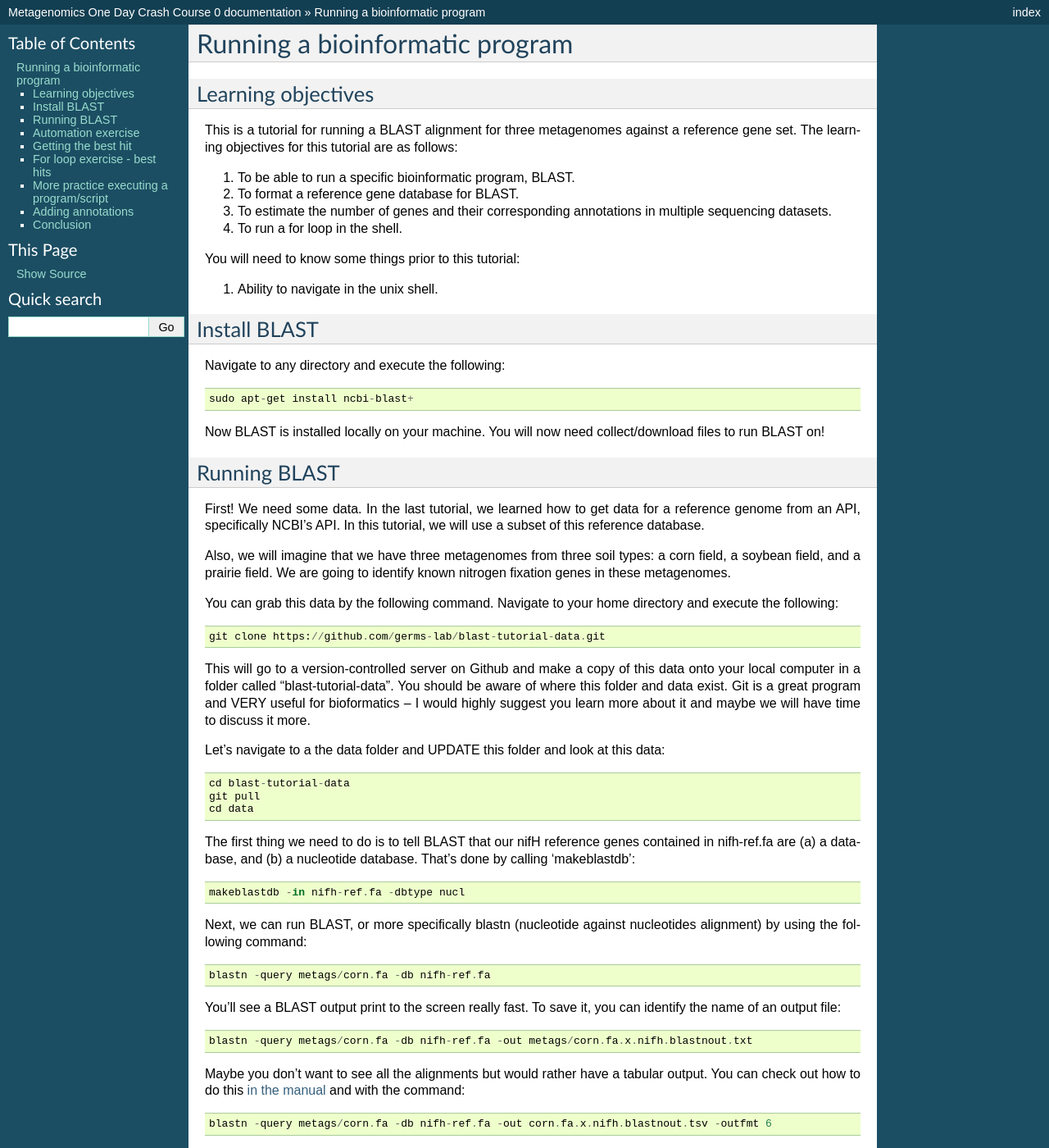
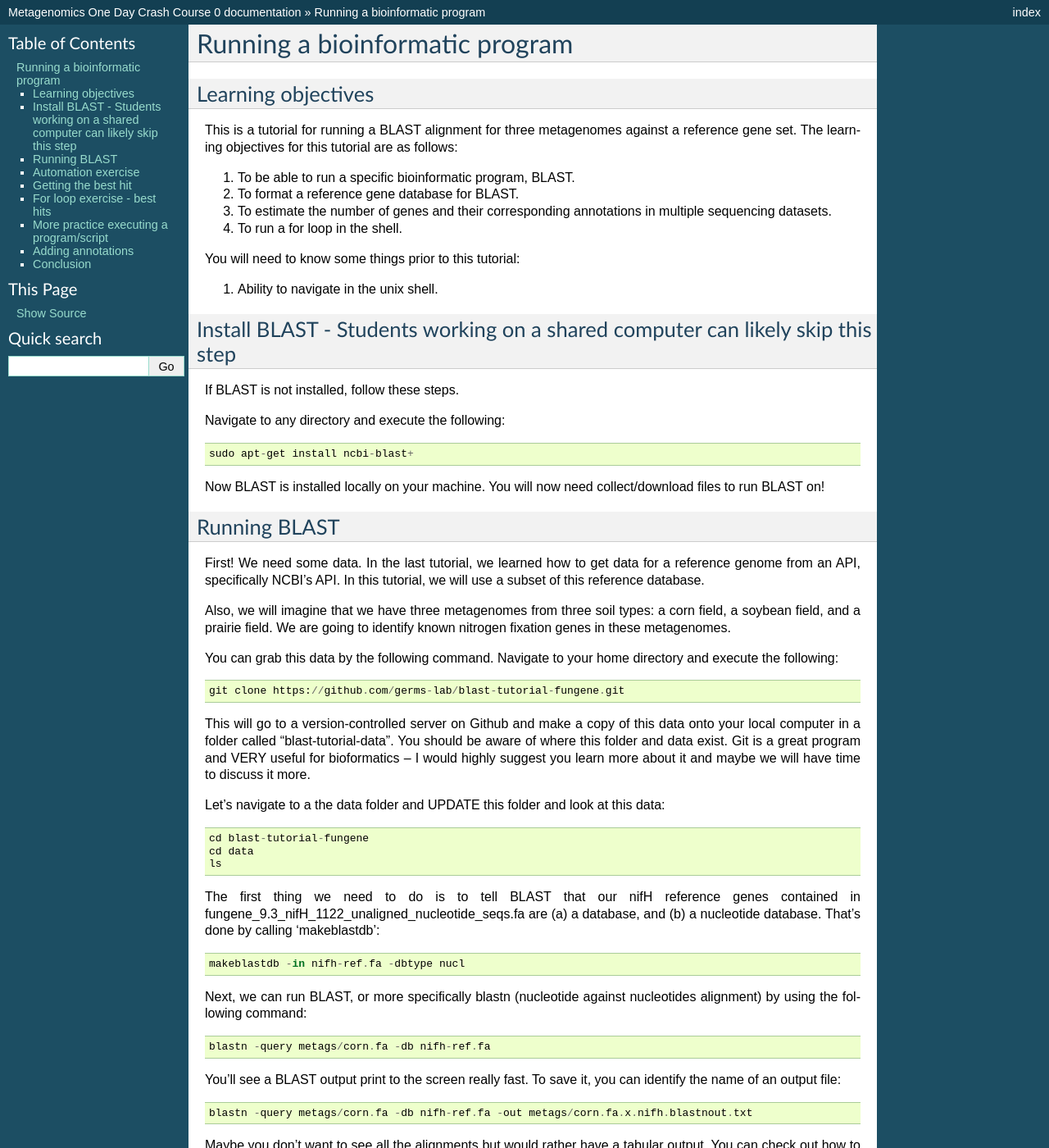
Before and after one commit to germs-lab/one-day-metag-crash-course, a Sphinx documentation site: the page built from docs/blast-fungene/index.rst, in a window 1280 px wide and 1400 px high. Shown: the whole window at 82% size. Built offline with Sphinx 7.4.7, drawn with Linux system fonts in a browser that asks for light colours.

Commit message:
Update index.rst

```diff
--- a/docs/blast-fungene/index.rst
+++ b/docs/blast-fungene/index.rst
@@ -16,8 +16,11 @@ You will need to know some things prior to this tutorial:
 
 1.  Ability to navigate in the unix shell.
 
-Install BLAST
--------------
+Install BLAST - Students working on a shared computer can likely skip this step
+-------------------------------------------------------------------------------
+
+If BLAST is not installed, follow these steps.
+
 Navigate to any directory and execute the following::
 
     sudo apt-get install ncbi-blast+
@@ -33,18 +36,17 @@ Also, we will imagine that we have three metagenomes from three soil types:  a c
 
 You can grab this data by the following command.  Navigate to your home directory and execute the following::
 
-    git clone https://github.com/germs-lab/blast-tutorial-data.git
+    git clone https://github.com/germs-lab/blast-tutorial-fungene.git
 
 This will go to a version-controlled server on Github and make a copy of this data onto your local computer in a folder called "blast-tutorial-data".  You should be aware of where this folder and data exist.  Git is a great program and VERY useful for bioformatics -- I would highly suggest you learn more about it and maybe we will have time to discuss it more.
 
 Let's navigate to a the data folder and UPDATE this folder and look at this data::
 
-    cd blast-tutorial-data
-    git pull
+    cd blast-tutorial-fungene
     cd data
+    ls
 
-
-The first thing we need to do is to tell BLAST that our nifH reference genes contained in nifh-ref.fa are (a) a database, and (b) a nucleotide database.  That's done by calling 'makeblastdb'::
+The first thing we need to do is to tell BLAST that our nifH reference genes contained in fungene_9.3_nifH_1122_unaligned_nucleotide_seqs.fa are (a) a database, and (b) a nucleotide database.  That's done by calling 'makeblastdb'::
 
     makeblastdb -in nifh-ref.fa -dbtype nucl
 
```
